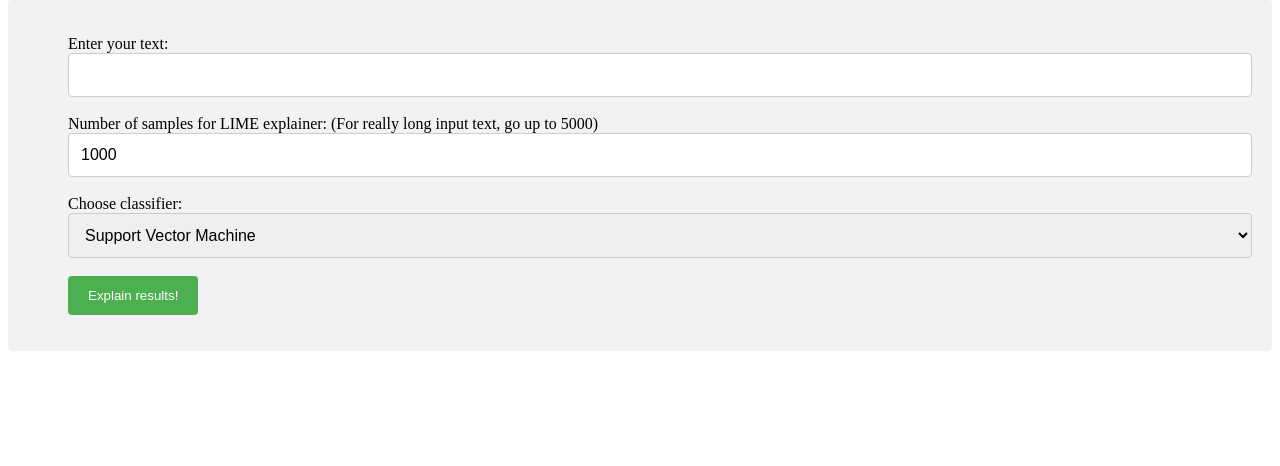
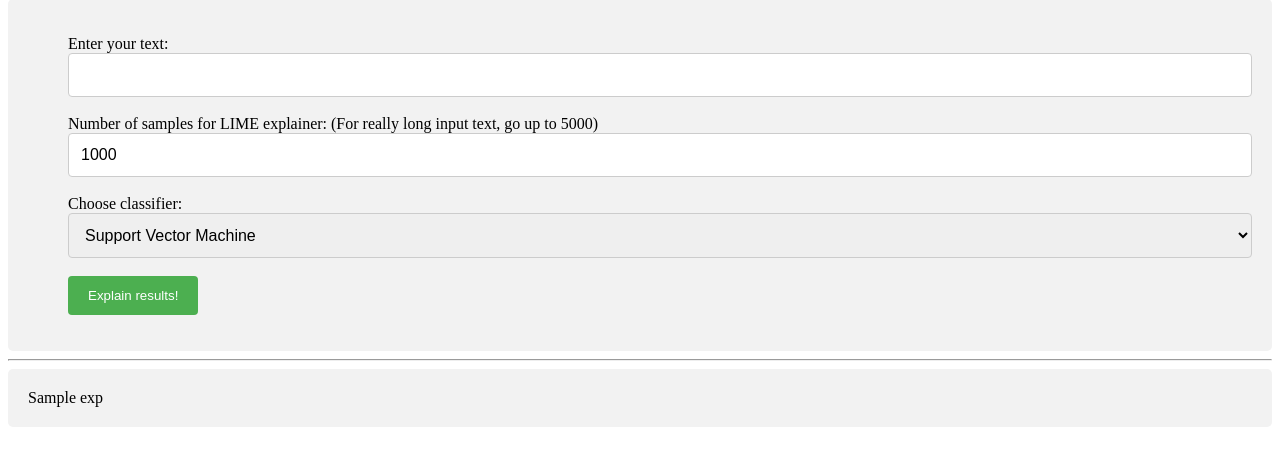
Before and after one commit to prrao87/fine-grained-sentiment-app, a Flask app: template templates/index.html in a window 1280 px wide. Shown: the part 81-547 px from the top of the page. Run offline with Flask 2, Linux system fonts and the light colour scheme; the template is opened without the code that fills it: most values are stand-ins (such as "Sample title", 1, 10 or a date in 2020).

Commit message:
Load explainer object directly in main page

```diff
--- a/templates/index.html
+++ b/templates/index.html
@@ -25,5 +25,11 @@
             </dl>
         </form>
     </div>
+    <hr>
+    {% if exp %}
+        <div class="container">
+            {{ exp|safe }}
+        </div>
+    {% endif %}
 </body>
 </html>
```
